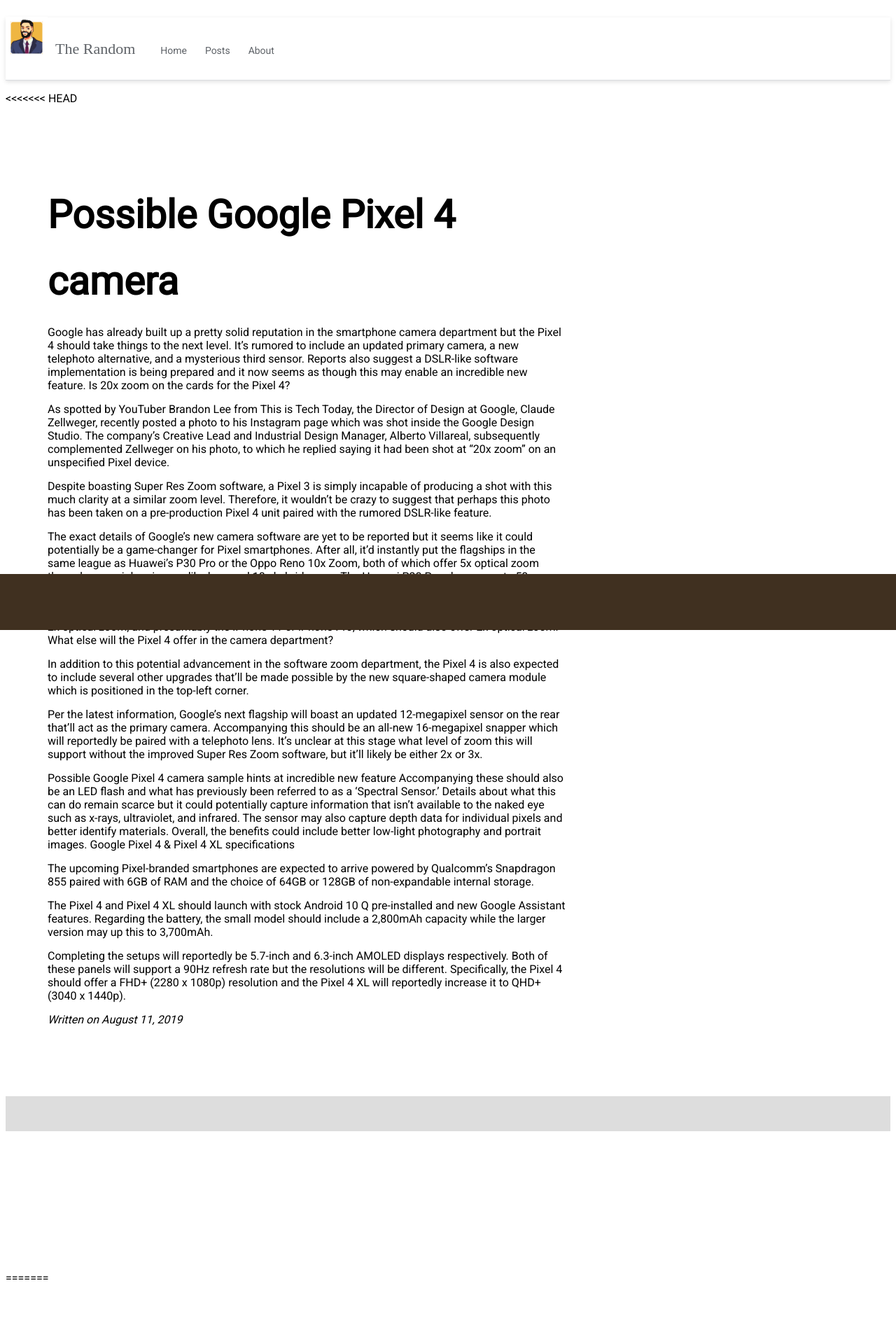
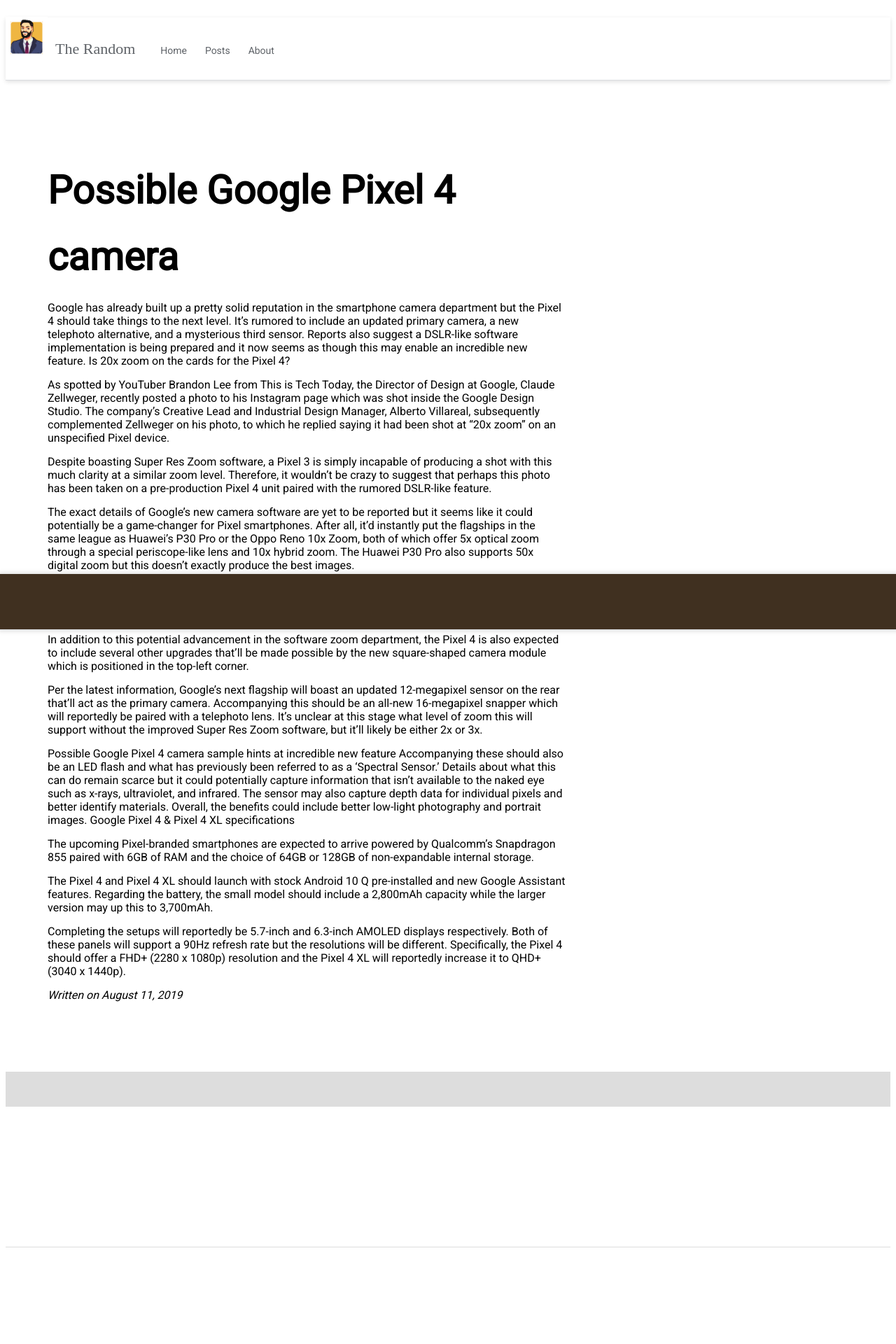
Before and after one commit to KeyboardOreos/website, a Jekyll site: the page built from _posts/2019-8-11-Pixel4.md, in a window 1280 px wide. Shown: the top 1920 px of the page at 70% size. Built offline with Jekyll 4.4.1, drawn with Linux system fonts in a browser that asks for light colours; after the commit the page ends 1842 px from its top, so only the background shows below that; some of the changed text lies outside the part shown.

Commit message:
Deleted some random texts
There were a bunch of random texts/numbers added throughout the style sheet. Removing them didn't seem to break anything. Footer still doesn't display icons.

```diff
--- a/_layouts/default.html
+++ b/_layouts/default.html
@@ -25,35 +25,19 @@
         <li><a href="{{ site.baseurl }}/about">About</a></li>
       </ul>
   </div>
-<<<<<<< HEAD
   <body>
     <div>
       <div id="main" role="main" class="container">{{ content }}</div>
       <div class="wrapper-footer">
         <div class="container">
-  <footer>
-            {% include svg-icons.html %}
-  </footer>
-        </div>
-=======
-<body>
-  <div>
-    </div>
-    <div id="main" role="main" class="container">
-      {{ content }}
-    </div>
-
-    <div class="wrapper-footer">
-      <div class="container">
-        <footer class="footer">
+  <footer class="footer">
           <div class="footer-contents">
           {% include svg-icons.html %}
           </div>
         </footer>
->>>>>>> fd3466d641df03fc5573ccb4d0a2e5e5f4ca4f0c
+
       </div>
 
       {% include analytics.html %}
       </body>
 </html>
-</div>
--- a/style.css
+++ b/style.css
@@ -327,14 +327,11 @@
     font-size: 15px;
   }
 .wrapper-footer {
-<<<<<<< HEAD:style.css
   margin-top: 50px;
   border-top: 50px solid #ddd;
   border-bottom: 1px solid #ddd;
   background-color: $lightGray;
-=======
   margin: auto auto 60px;
->>>>>>> fd3466d641df03fc5573ccb4d0a2e5e5f4ca4f0c:style.scss
 }
 .footer_contents {
 height: 60px;
@@ -355,11 +352,9 @@
 position: fixed;
 }
 footer {
-<<<<<<< HEAD:style.css
   background: lightblue;
   text-align: center;
   padding: 10px;
-=======
   box-shadow: 0 0 6px 2px rgba(0,0,0,.12), inset 0 -1px 0 0 #dadce0;
   margin: auto;
   position: absolute;
@@ -373,7 +368,6 @@
   height: 60px;
   /* Height of the footer */
   position: fixed;
->>>>>>> fd3466d641df03fc5573ccb4d0a2e5e5f4ca4f0c:style.scss
 }
 
 .footer-contents {
```
